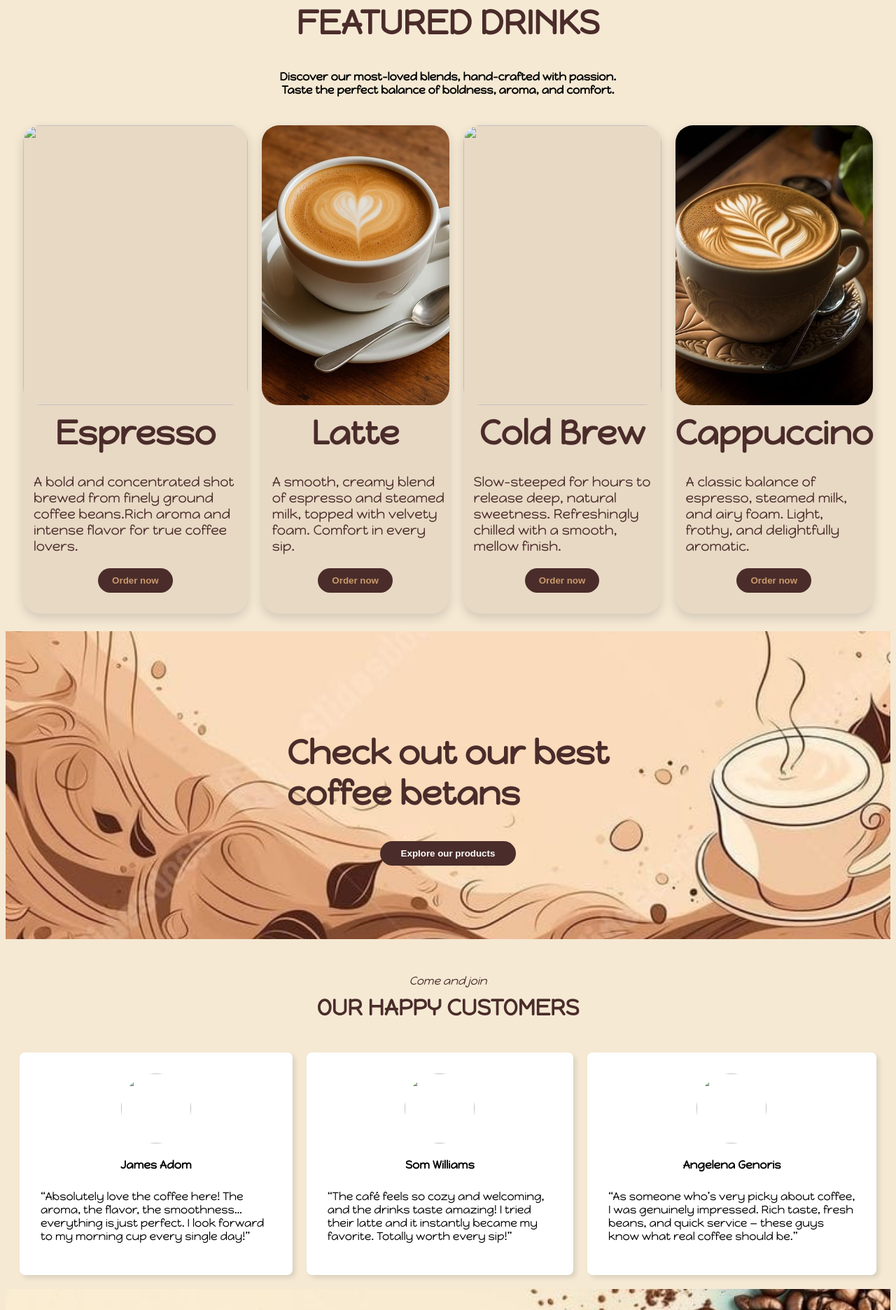
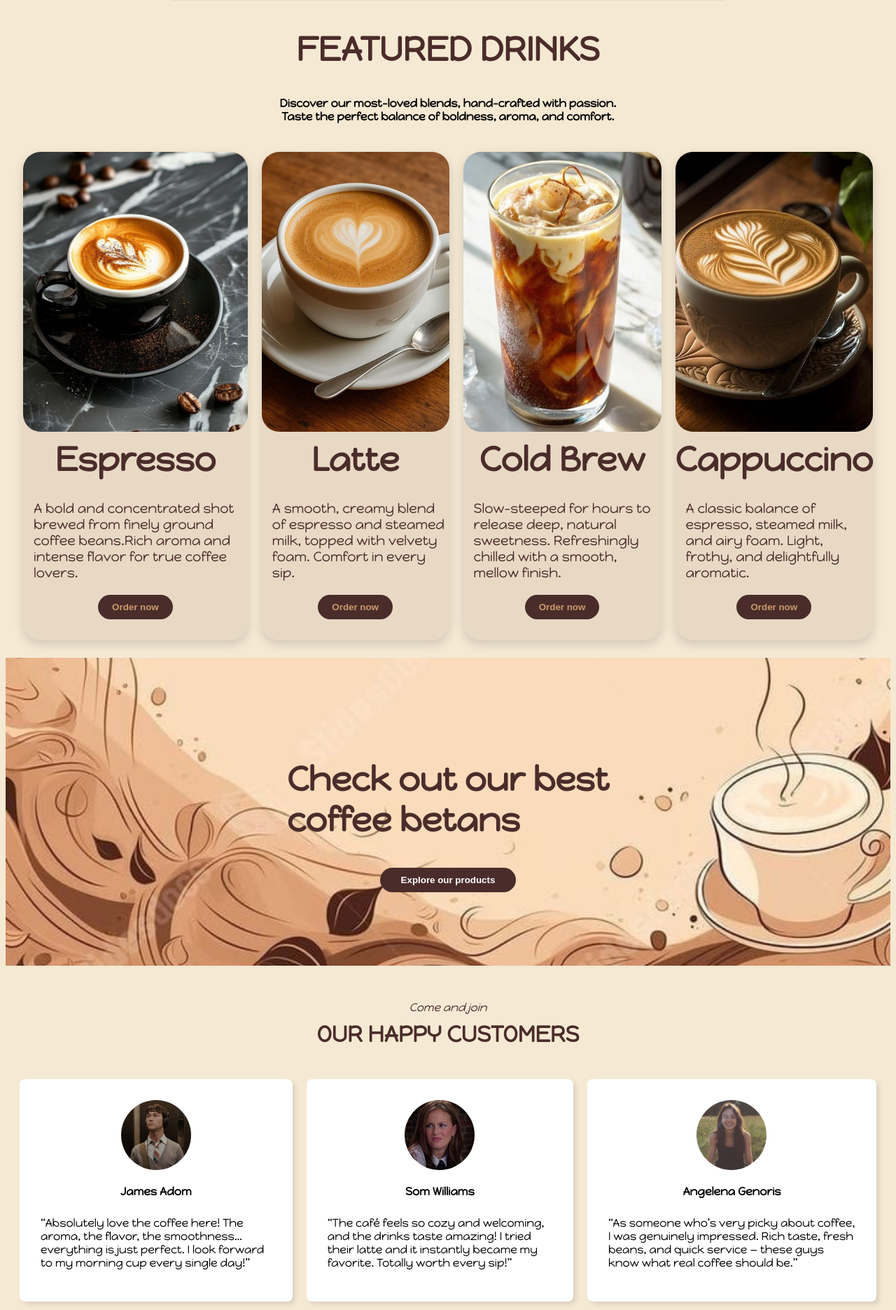
Before and after one commit to Madmax1017/Coffeetek, a plain HTML site: page index.html in a window 1280 px wide. Shown: the part 1376-3248 px from the top of the page at 70% size. Drawn offline with Linux system fonts and the light colour scheme; files whose address does not match are found by name.

Commit message:
Update index.html

```diff
--- a/index.html
+++ b/index.html
@@ -34,7 +34,7 @@
                         <button class="ft-btn">View Story</button>
                     </div>
                     <div class="ft-img">
-                    <img class="img-cover" src="images/cap-mg.jpg">
+                    <img class="img-cover" src="cap-mg.jpg">
                     </div>
                 </div>
             </div>
@@ -46,7 +46,7 @@
             </div>
             <div class="layout">
             <div class="card reveal">
-            <img src="images/espresso.jpg" class="card-img">
+            <img src="espresso.jpg" class="card-img">
                  <h2>Espresso</h2>
                  <p>A bold and concentrated shot brewed from finely ground coffee beans.Rich aroma and intense flavor for true coffee lovers.</p>
                  <button class="Orders">Order now</button>
@@ -60,7 +60,7 @@
                 </div>
 
                 <div  class="card reveal">
-                    <img src="images/cold-brew.jpg" class="card-img">
+                    <img src="cold-brew.jpg" class="card-img">
                     <h2>Cold Brew</h2>
                     <p>Slow-steeped for hours to release deep, natural sweetness. Refreshingly chilled with a smooth, mellow finish.</p>
                     <button class="Orders">Order now</button>
@@ -88,19 +88,19 @@
     </div>
     <div class="review-cards reveal">
         <div class="re-card">
-            <img src="images/tt4.jpg" class="avtar">
+            <img src="tt4.jpg" class="avtar">
             <h4>James Adom</h4>
             <p>“Absolutely love the coffee here! The aroma, the flavor, the smoothness… everything is just perfect. I look forward to my morning cup every single day!”
             </p>
         </div>
         <div class="re-card">
-            <img src="images/tt3.jpg" class="avtar">
+            <img src="tt3.jpg" class="avtar">
             <h4>Som Williams</h4>
             <p>“The café feels so cozy and welcoming, and the drinks taste amazing! I tried their latte and it instantly became my favorite. Totally worth every sip!”
             </p>
         </div>
         <div class="re-card">
-            <img src="images/tt1.jpg" class="avtar">
+            <img src="tt1.jpg" class="avtar">
             <h4>Angelena Genoris</h4>
             <p>“As someone who’s very picky about coffee, I was genuinely impressed. Rich taste, fresh beans, and quick service — these guys know what real coffee should be.”
             </p>
```
